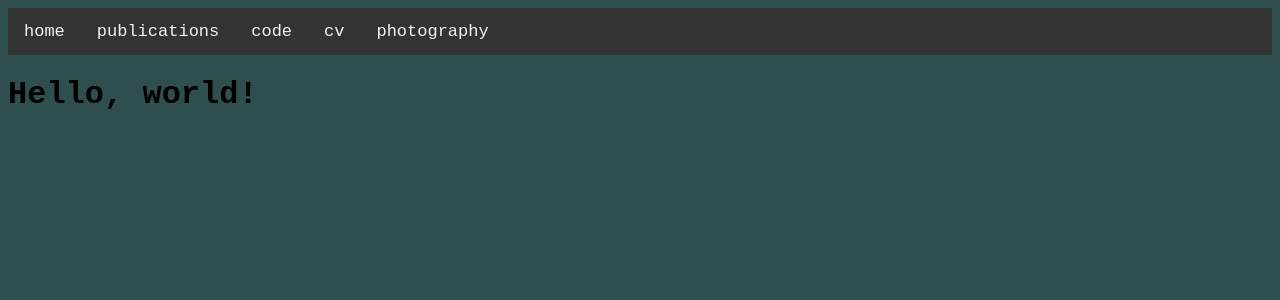
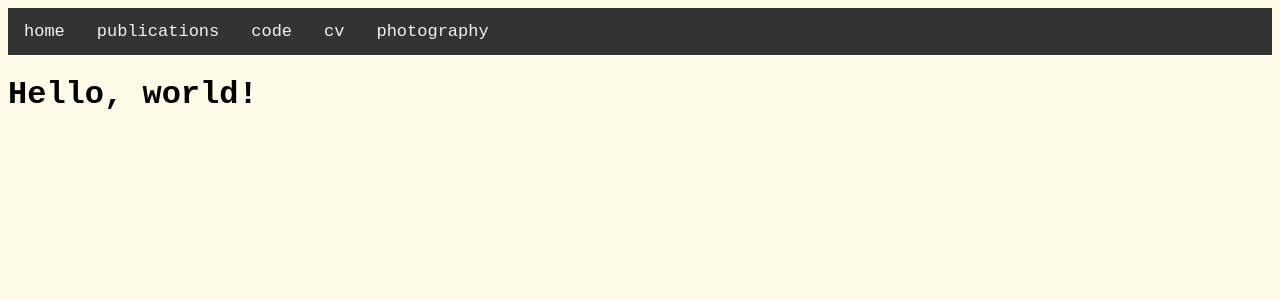
Before and after one commit to danelsender/danelsender.github.io, a FastAPI app: page / in a window 1280 px wide. Shown: the top 300 px of the page. Run offline with FastAPI, Linux system fonts and the light colour scheme.

Commit message:
change to background colour

```diff
--- a/static/style.css
+++ b/static/style.css
@@ -13,7 +13,7 @@ span{
   line-height: 1.75;
 }
 body{
-    background-color:darkslategrey;
+    background-color:#FFFDE7;
 }
 .blueText{
     color: blue
```
